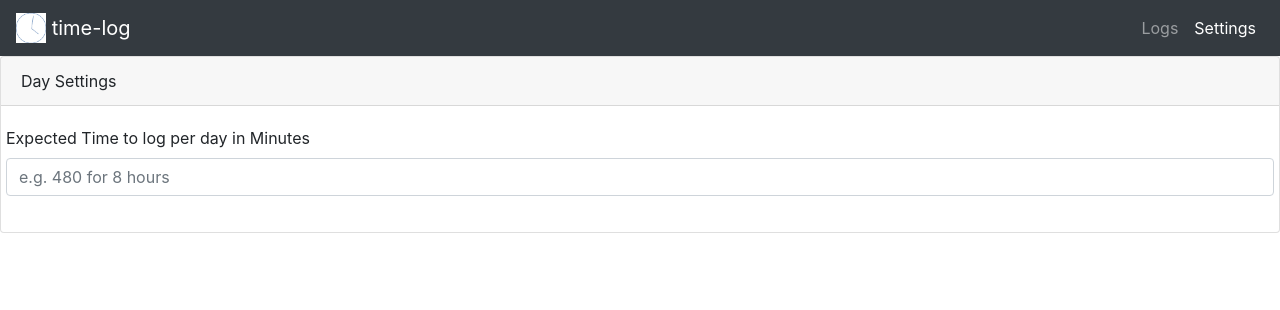
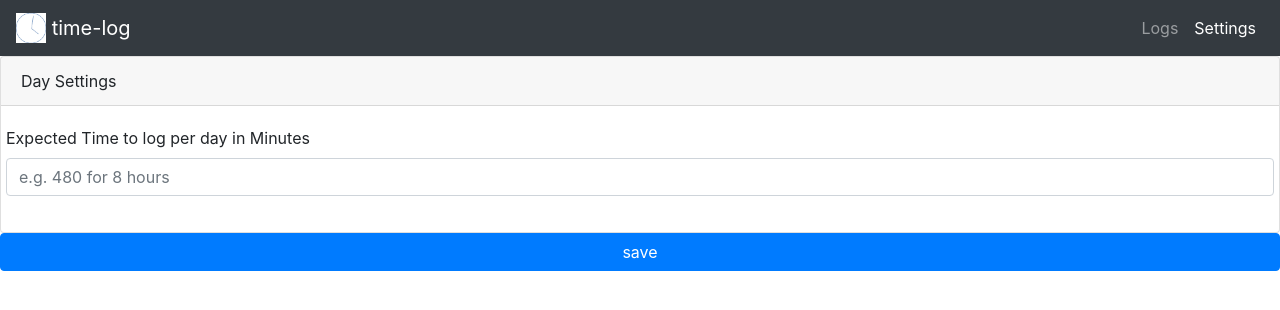
Before and after one commit to marmer/time-log, a React (Create React App) app: page /time-log/settings in a window 1280 px wide. Shown: the top 310 px of the page. Built offline with nearby package versions, Linux system fonts and the light colour scheme.

Commit message:
- a submit button

```diff
--- a/src/views/SettingsView.tsx
+++ b/src/views/SettingsView.tsx
@@ -12,5 +12,9 @@ export default () => {
                        placeholder="e.g. 480 for 8 hours"/>
             </div>
         </div>
+        <button className="btn btn-primary fullWidth" title="save"
+                type={"submit"}
+        >save
+        </button>
     </form>
 }
```
